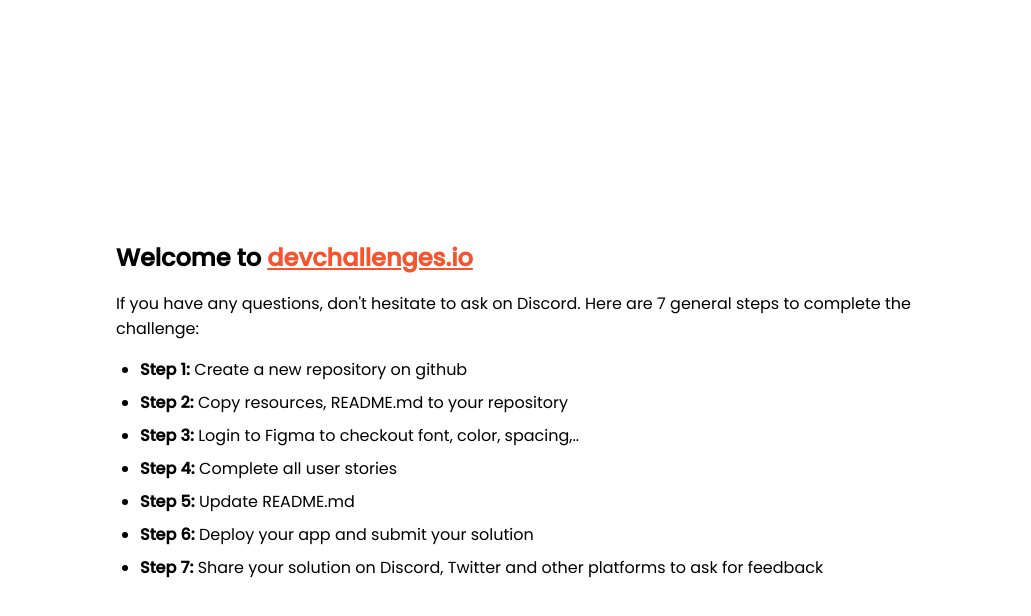
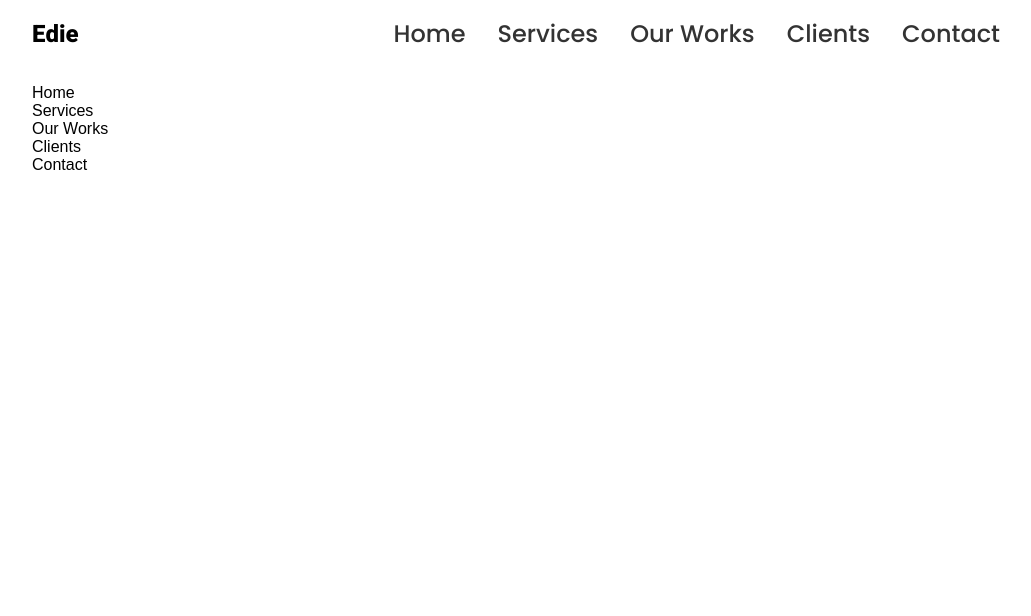
Before and after one commit to houssam-developer/edit-homepage, a plain HTML site: page index.html in a window 1280 px wide. Shown: the whole page, without its empty margins (124-1155 px from the left). Drawn offline with Linux system fonts and the light colour scheme.

Commit message:
refactor: add header

```diff
--- a/index.html
+++ b/index.html
@@ -1,95 +1,52 @@
 <!DOCTYPE html>
 <html lang="en">
-  <head>
-    <meta charset="utf-8" />
-    <meta
-      name="viewport"
-      content="width=device-width, initial-scale=1,
-  maximum-scale=5"
-    />
 
-    <link rel="icon" href="devchallenges.png" />
+<head>
+	<meta charset="utf-8" />
+	<meta name="viewport" content="width=device-width, initial-scale=1, maximum-scale=5" />
 
-    <link
-      rel="shortcut icon"
-      type="image/x-icon"
-      href="https://devchallenges.io/"
-    />
+	<link rel="icon" href="./assets/images/devchallenges.png" />
 
-    <link
-      href="https://fonts.googleapis.com/css2?family=Poppins:wght@400;500&display=swap"
-      rel="stylesheet"
-    />
+	<link rel="shortcut icon" type="image/x-icon" href="https://devchallenges.io/" />
+	<link rel="stylesheet" href="./assets/style.css">
+	<link href="https://fonts.googleapis.com/css2?family=Poppins:wght@400;500&display=swap" rel="stylesheet" />
+	<link rel="preconnect" href="https://fonts.googleapis.com">
+	<link rel="preconnect" href="https://fonts.gstatic.com" crossorigin>
+	<link
+		href="https://fonts.googleapis.com/css2?family=Montserrat:wght@400;500;600;700&family=Playfair+Display:wght@400;700&display=swap"
+		rel="stylesheet">
+	<link href="https://fonts.googleapis.com/css2?family=Heebo:wght@400;600;700;800&display=swap" rel="stylesheet">
 
-    <title>Devchallenges</title>
+	<title>Edie Homepage</title>
 
-    <style>
-      body {
-        font-family: "Poppins", sans-serif;
-      }
+</head>
 
-      ul {
-        padding-left: 24px;
-      }
+<body>
+	<div class="page">
+		<header>
+			<div class="logo">Edie</div>
+			<ul class="navigation">
+				<li><a href="sectionHome">Home</a></li>
+				<li><a href="sectionServices">Services</a></li>
+				<li><a href="sectionOurWorks">Our Works</a></li>
+				<li><a href="sectionClients">Clients</a></li>
+				<li><a href="sectionContact">Contact</a></li>
+			</ul>
+			<button class="btn-navigation-menu">
+				<svg viewBox="0 0 24 24">
+					<path d="M3,6H21V8H3V6M3,11H21V13H3V11M3,16H21V18H3V16Z" />
+				</svg>
+			</button>
+		</header>
 
-      li {
-        margin-bottom: 8px;
-      }
+		<main>
+			<section id="sectionHome">Home</section>
+			<section id="sectionServices">Services</section>
+			<section id="sectionOurWorks">Our Works</section>
+			<section id="sectionClients">Clients</section>
+			<section id="sectionContact">Contact</section>
+		</main>
+	</div>
+</body>
 
-      .welcome {
-        max-width: 800px;
-        margin: 0 auto;
-      }
-
-      .welcome-text {
-        margin-top: 30vh;
-        font-weight: 500;
-      }
-
-      .welcome-text p {
-        font-size: 1rem;
-        font-weight: 400;
-      }
-
-      .welcome-text h1 {
-        font-size: 1.5rem;
-      }
-
-      .welcome-text a {
-        color: #f7542e;
-      }
-    </style>
-  </head>
-  <body>
-    <div class="welcome">
-      <div class="welcome-text">
-        <h1>
-          Welcome to
-          <a href="https://devchallenges.io/" target="_blank"
-            >devchallenges.io</a
-          >
-        </h1>
-
-        <p>
-          If you have any questions, don't hesitate to ask on Discord. Here are
-          7 general steps to complete the challenge:
-        </p>
-      </div>
-
-      <ul>
-        <li><b>Step 1:</b> Create a new repository on github</li>
-        <li><b>Step 2:</b> Copy resources, README.md to your repository</li>
-        <li>
-          <b>Step 3:</b> Login to Figma to checkout font, color, spacing,..
-        </li>
-        <li><b>Step 4:</b> Complete all user stories</li>
-        <li><b>Step 5:</b> Update README.md</li>
-        <li><b>Step 6:</b> Deploy your app and submit your solution</li>
-        <li>
-          <b>Step 7:</b> Share your solution on Discord, Twitter and other
-          platforms to ask for feedback
-        </li>
-      </ul>
-    </div>
-  </body>
 </html>
--- a/scss/_base.scss
+++ b/scss/_base.scss
@@ -12,6 +12,4 @@ body {
 
 	min-height: 100vh;
 	width: 100vw;
-
-	background-color: #eee;
 }
--- a/scss/_page.scss
+++ b/scss/_page.scss
@@ -8,6 +8,64 @@
 	margin: 0 auto;
 }
 
+.logo {
+	font-family: 'Heebo', Arial, Helvetica, sans-serif;
+	letter-spacing: 0em;
+	text-align: left;
+}
+
+header {
+
+	display: flex;
+	justify-content: space-between;
+	align-items: center;
+
+	.logo {
+		font-size: 24px;
+		font-weight: 800;
+		line-height: 35px;
+	}
+
+	.navigation {
+		display: none;
+		gap: 2em;
+		max-width: 720px;
+
+		a {
+			font-family: 'Poppins', sans-serif;
+			font-size: 24px;
+			font-weight: 500;
+			line-height: 36px;
+			letter-spacing: 0em;
+			text-align: left;
+			color: #333333;
+		}
+
+		@media screen and (min-width: 1024px) {
+			display: flex;
+		}
+	}
+
+	.btn-navigation-menu {
+		padding: .5em;
+		border: none;
+		background-color: #fff;
+
+		svg {
+			width: 24px;
+			height: 24px;
+			color: orange;
+		}
+
+
+		@media screen and (min-width: 1024px) {
+			display: none;
+		}
+	}
+}
+
+
+
 footer {
 	text-align: center;
 	padding: 1em;
--- a/scss/style.scss
+++ b/scss/style.scss
@@ -3,5 +3,7 @@
 @use './utils';
 @use './page';
 
+
+
 /* last call for cascade */
 @use './state';
```
Also changed, not shown: assets/style.css (added), 1 other file.
